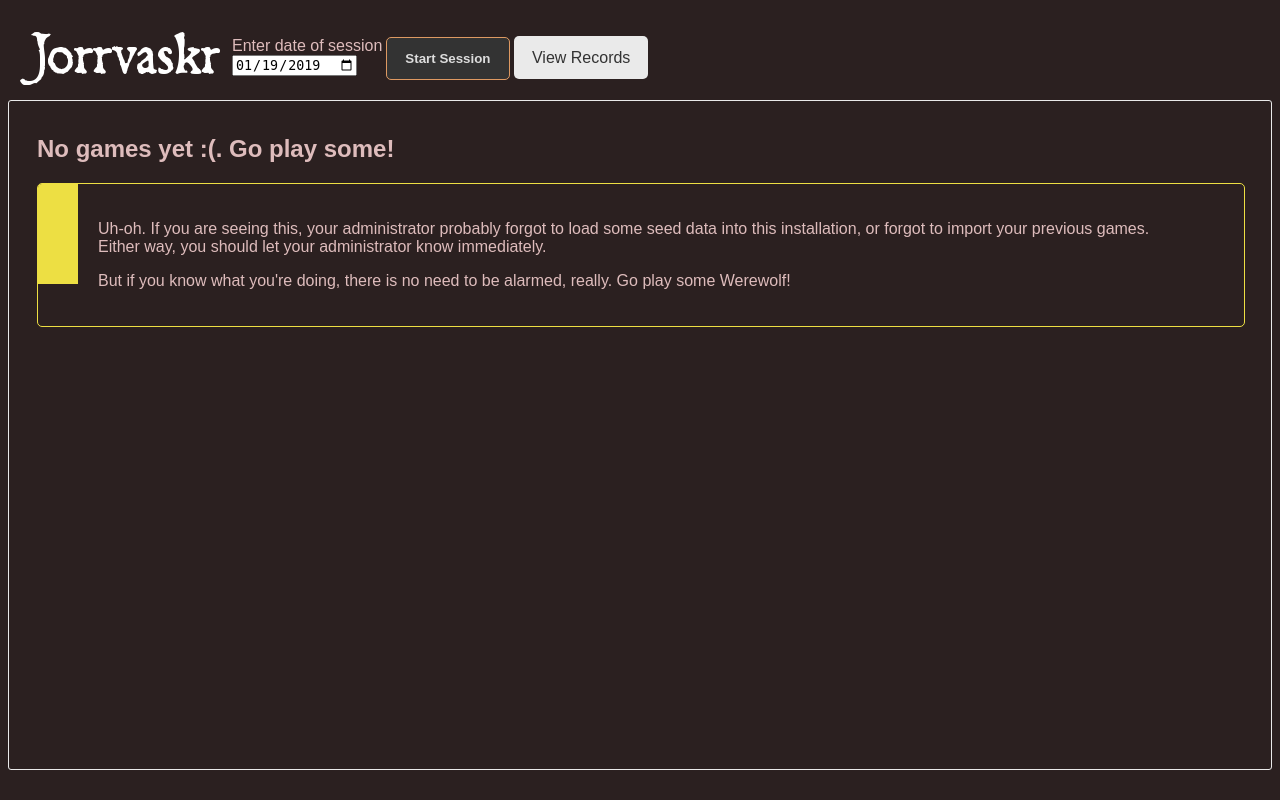
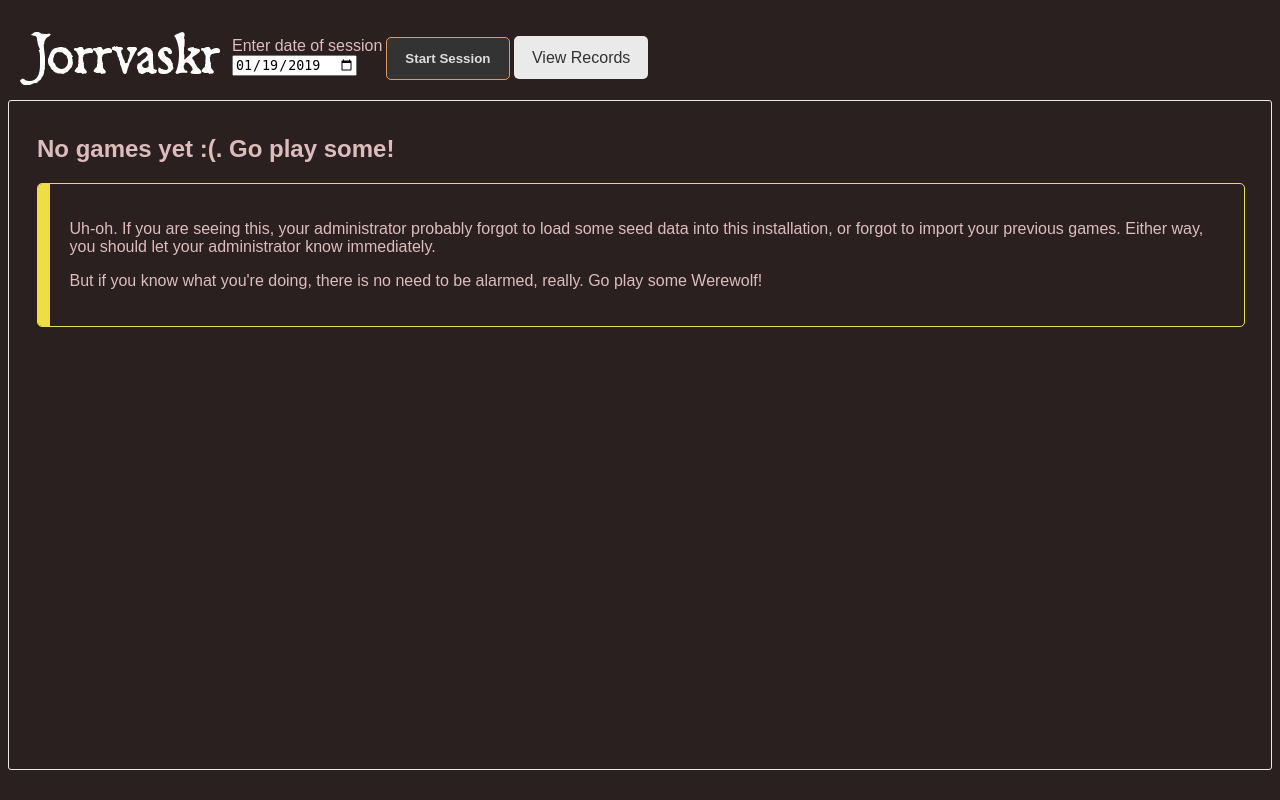
Before and after one commit to skytreader/jorrvaskr, a Flask app: page / in a window 1280 px wide. Run offline with Flask 2, Linux system fonts and the light colour scheme; data that the repository does not hold is empty.

Commit message:
Flex, we are friends now.

```diff
--- a/app/static/styles/jorrvaskr.css
+++ b/app/static/styles/jorrvaskr.css
@@ -81,23 +81,22 @@ body {
     width: 100%;
     min-height: 100px;
     overflow: hidden;
+    display: flex;
 }
 
 .warning-message {
     border-color: #eddf43;
 }
 
+.message .indicator {
+    flex: 1;
+}
+
 .message .warning-indicator {
     background-color: #eddf43;
-    width: 40px;
-    height: 100%;
-    min-height: 100px;
-    float: left;
 }
 
 .message .message-body {
-    min-height: 100px;
-    width: 90%;
+    flex: 100;
     padding: 20px;
-    float: left;
 }
--- a/app/templates/index.jinja
+++ b/app/templates/index.jinja
@@ -8,7 +8,7 @@
   {% else: %}
     <h2>No games yet :(. Go play some!</h2>
     <div class="message warning-message">
-      <div class="warning-indicator">
+      <div class="indicator warning-indicator">
       </div>
       <div class="message-body">
         <p>Uh-oh. If you are seeing this, your administrator probably forgot to
```
